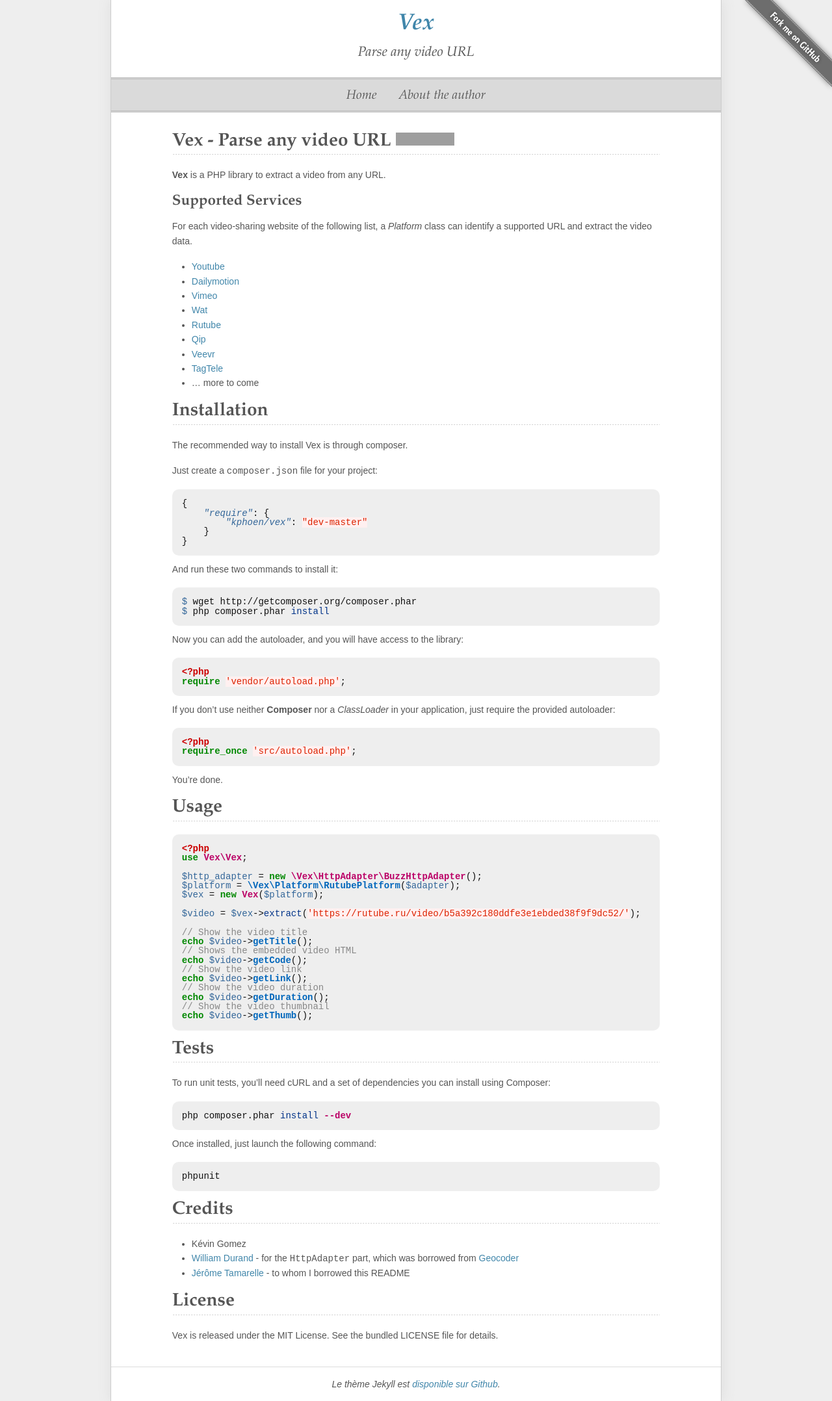
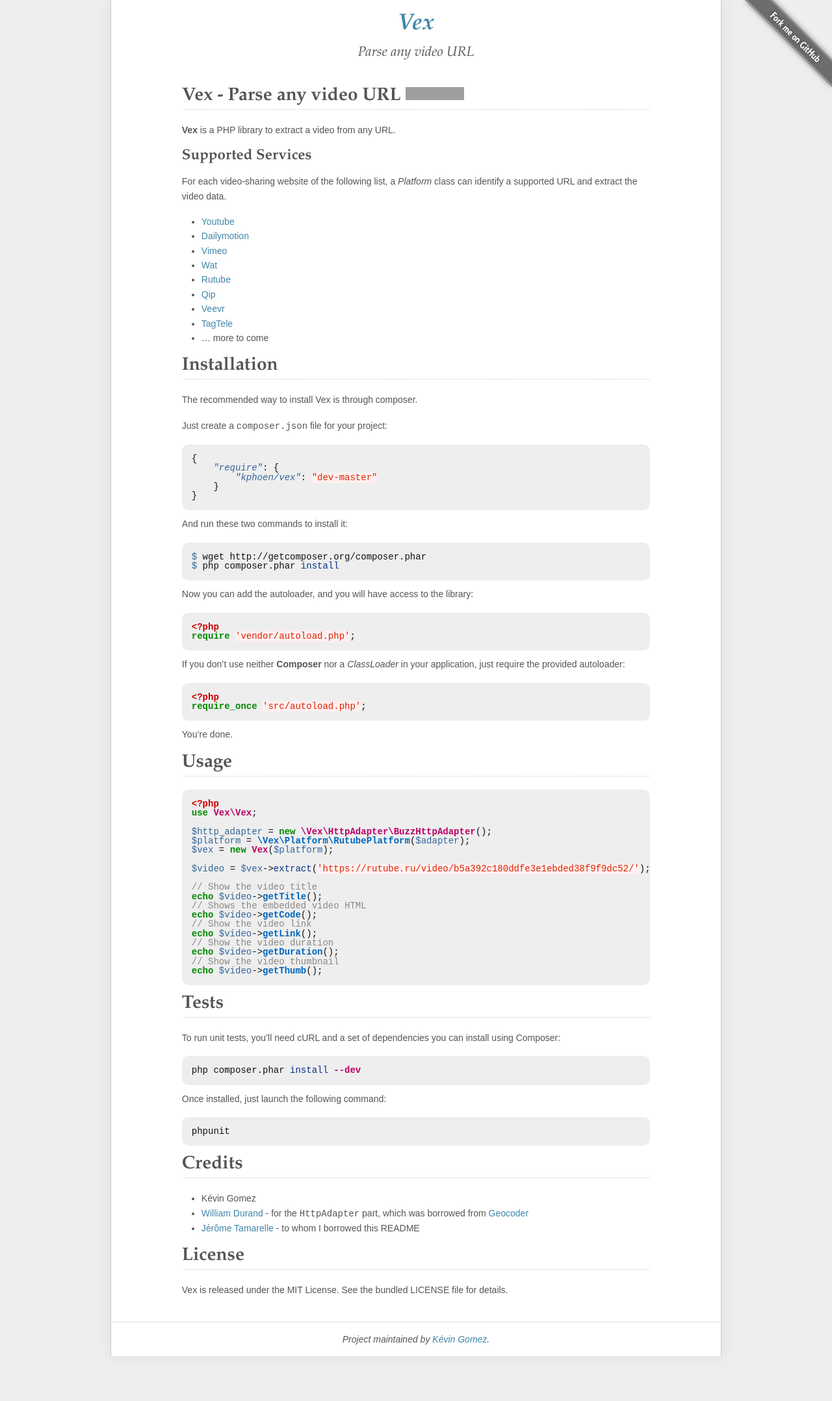
Before and after one commit to K-Phoen/Vex, a Jekyll site: the page built from index.md, in a window 1280 px wide. Shown: the whole page at 65% size. Built offline with Jekyll 4.4.1, drawn with Linux system fonts in a browser that asks for light colours; after the commit the page ends 2087 px from its top, so only the background shows below that; grey boxes are pictures that could not be loaded.

Commit message:
Cleaned a bit the page design

```diff
--- a/_layouts/layout.html
+++ b/_layouts/layout.html
@@ -6,7 +6,7 @@
   <meta name="viewport" content="width=device-width" />
   <title>{{ page.title }}</title>
 
-  <meta name="author" content="Kévin Gomez" />
+  <meta name="author" content="{{ page.author }}" />
 
   <link rel="stylesheet" href="css/base.css" type="text/css" media="screen, projection" />
   <link rel="stylesheet" href="css/pygments.css" type="text/css" />
@@ -20,25 +20,18 @@
             </div>
 
             <div class="ribbon">
-                <a href="https://github.com/K-Phoen/Vex">
+                <a href="{{ page.project_url }}">
                     <img style="position: absolute; top: 0; right: 0; border: 0;z-index: 400;" src="images/ribbon.png" alt="Fork me on GitHub" />
                 </a>
             </div>
         </header>
 
-        <div id="menu" class="twelve columns">
-            <ul>
-                <li><a href=".">Home</a></li>
-                <li><a href="http://www.kevingomez.fr/a-propos">About the author</a></li>
-            </ul>
-        </div>
-
         <div class="content">
-            {{ content }}
+            <div class="twelve columns">{{ content }}</div>
         </div>
 
         <div id="copyright" class="twelve columns">
-            <p>Le thème Jekyll est <a href="https://github.com/vjousse/wp-vjousse">disponible sur Github</a>.</p>
+            <p>Project maintained by <a href="http://github.com/K-Phoen/">Kévin Gomez</a>.</p>
         </div>
     </div>
 </body>
--- a/css/base.css
+++ b/css/base.css
@@ -34,6 +34,10 @@ body ul {
     -webkit-box-shadow: 1px 0 20px #dddddd;
     box-shadow: 1px 0 20px #dddddd;
     overflow: hidden;
+}
+
+.content div:first-child {
+    margin-top: 30px;
 }
 
 .content, .header {
@@ -89,36 +93,6 @@ body a { color: #4086AA;}
 .content h1 {
   text-align: left;
   background: url("../images/bg_hr.png") repeat-x scroll center bottom transparent;
-}
-
-#menu {
-    background-color: #DADADA;
-    border-bottom: 3px double #BBBBBB;
-    border-top: 3px double #BBBBBB;
-    text-align:center;
-    font-style: italic;
-    margin-top: 30px;
-    margin-bottom: 30px;
-}
-
-#menu a {
-    color: #555555;
-}
-#menu a:hover {
-    color: #333333;
-    text-decoration: underline;
-}
-
-#menu ul {
-    font-family: 'Palatino Linotype', 'Book Antiqua', Palatino, serif;
-    margin: 0;
-    padding: 10px 0 6px;
-}
-
-#menu li{
-    display: inline;
-    margin: 0 15px;
-    font-size: 1.4em;
 }
 
 #copyright {
--- a/index.md
+++ b/index.md
@@ -1,7 +1,9 @@
 ---
 layout: layout
+author: Kévin Gomez
 title: Vex
 description: Parse any video URL
+project_url: https://github.com/K-Phoen/Vex
 ---
 
 Vex - Parse any video URL [![Build Status](https://travis-ci.org/K-Phoen/Vex.png?branch=master)](https://travis-ci.org/K-Phoen/Vex)
```
